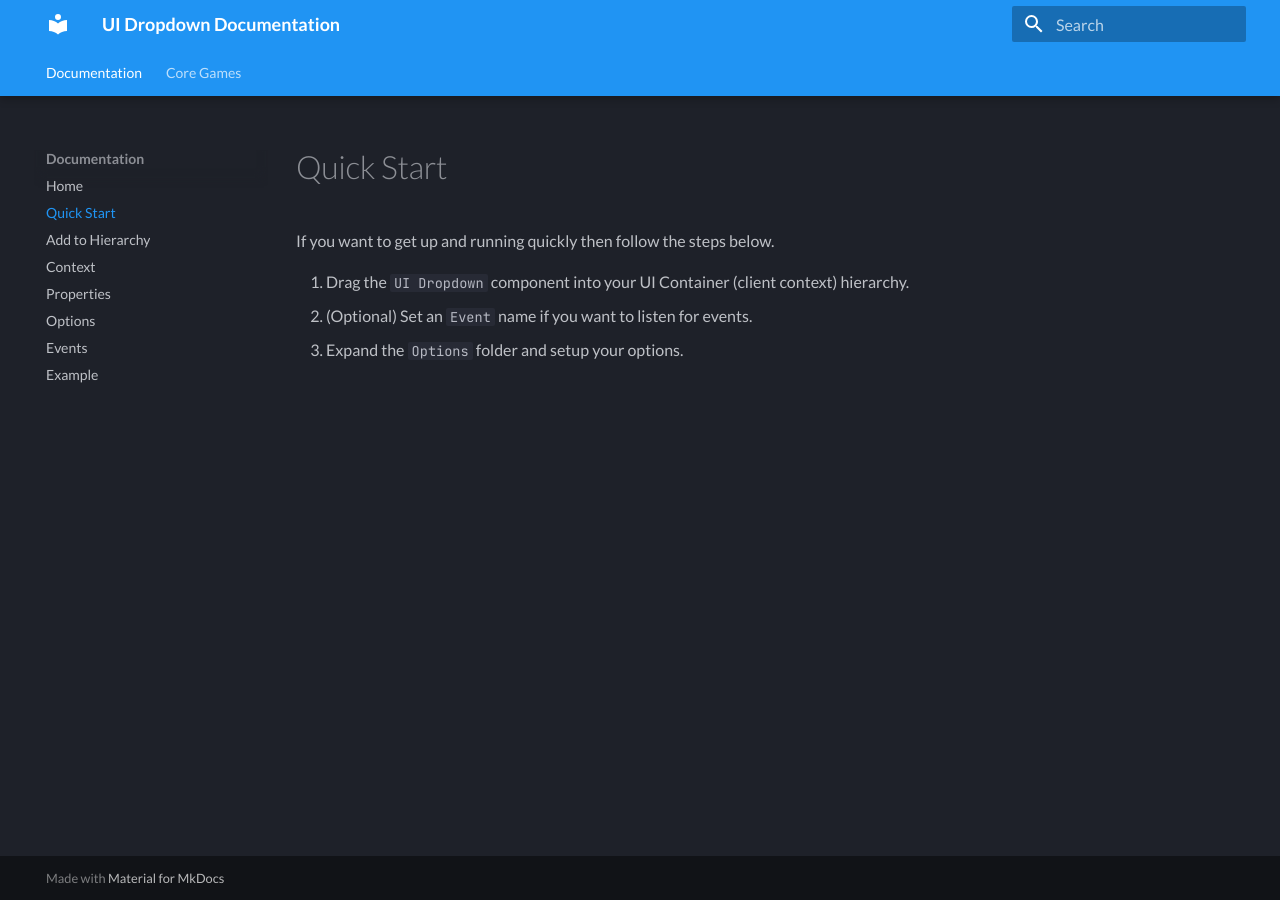
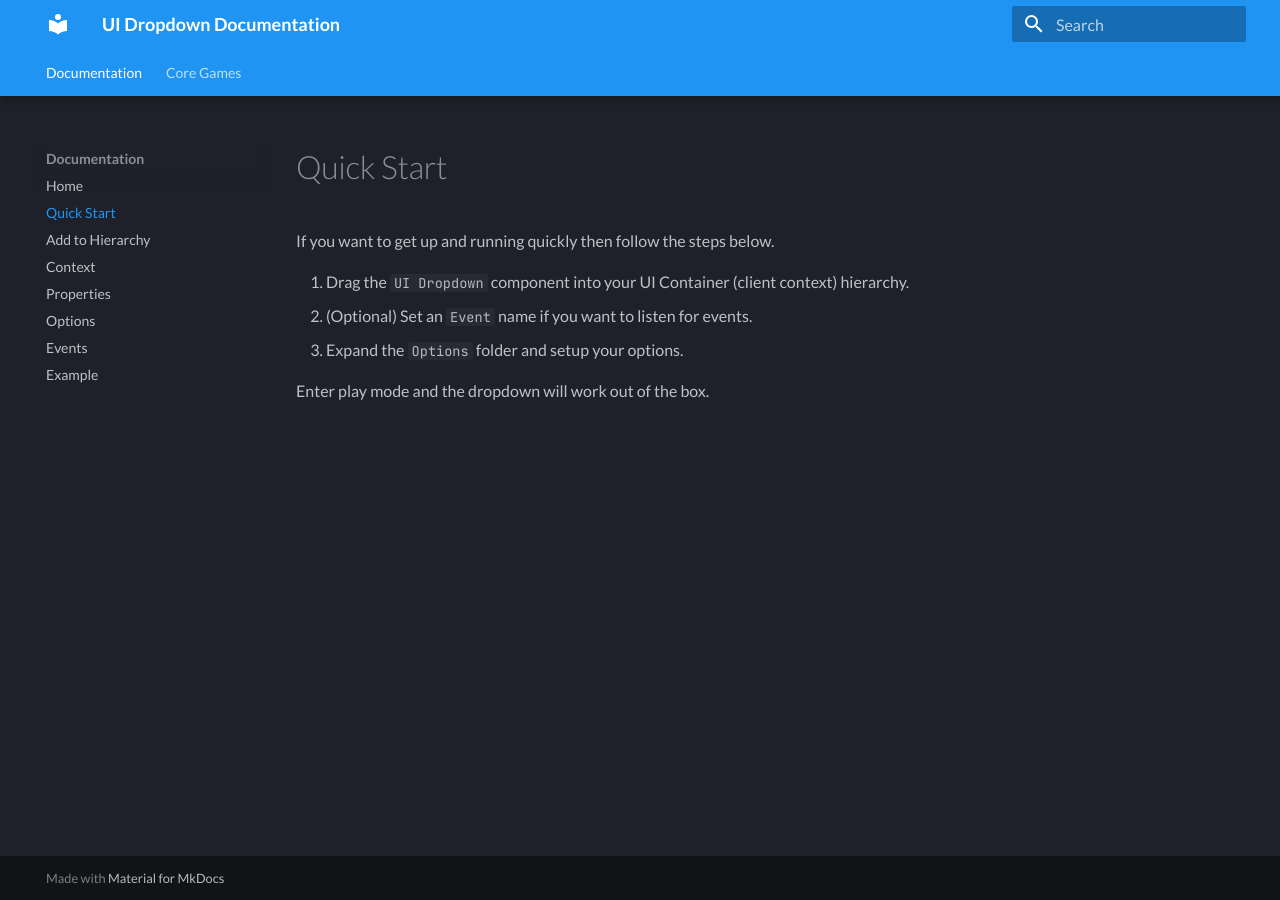
Before and after one commit to CommanderFoo/Core-UI-Dropdown-Docs, an MkDocs documentation site: the page built from docs/quick-start.md, in a window 1280 px wide. Built offline with MkDocs 1.6.1 and Material for MkDocs 9.7.7, drawn with Linux system fonts in a browser that asks for light colours.

Commit message:
Update quick-start.md

```diff
--- a/docs/quick-start.md
+++ b/docs/quick-start.md
@@ -5,3 +5,5 @@ If you want to get up and running quickly then follow the steps below.
 1. Drag the `UI Dropdown` component into your UI Container (client context) hierarchy.
 2. (Optional) Set an `Event` name if you want to listen for events.
 3. Expand the `Options` folder and setup your options.
+
+Enter play mode and the dropdown will work out of the box.
```
